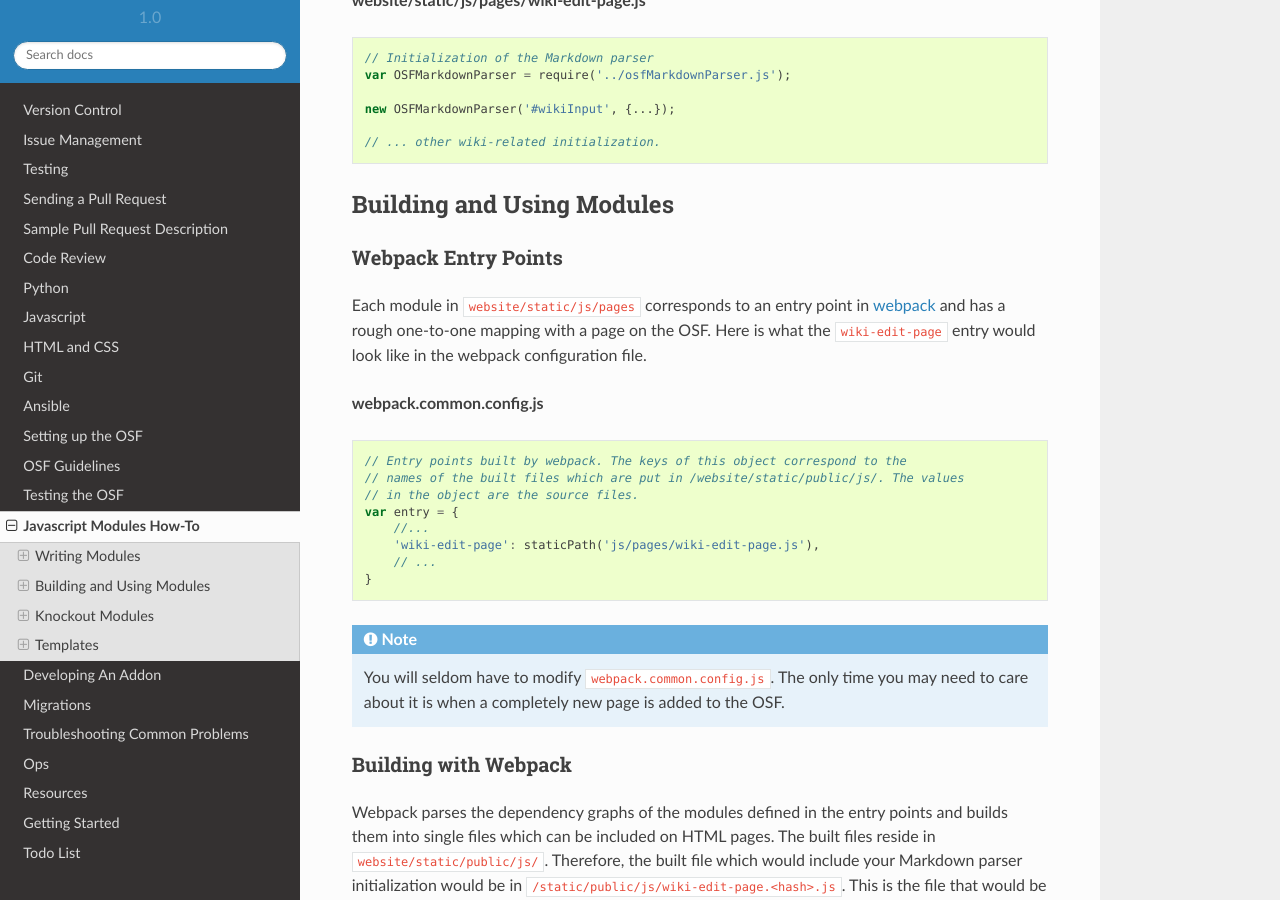
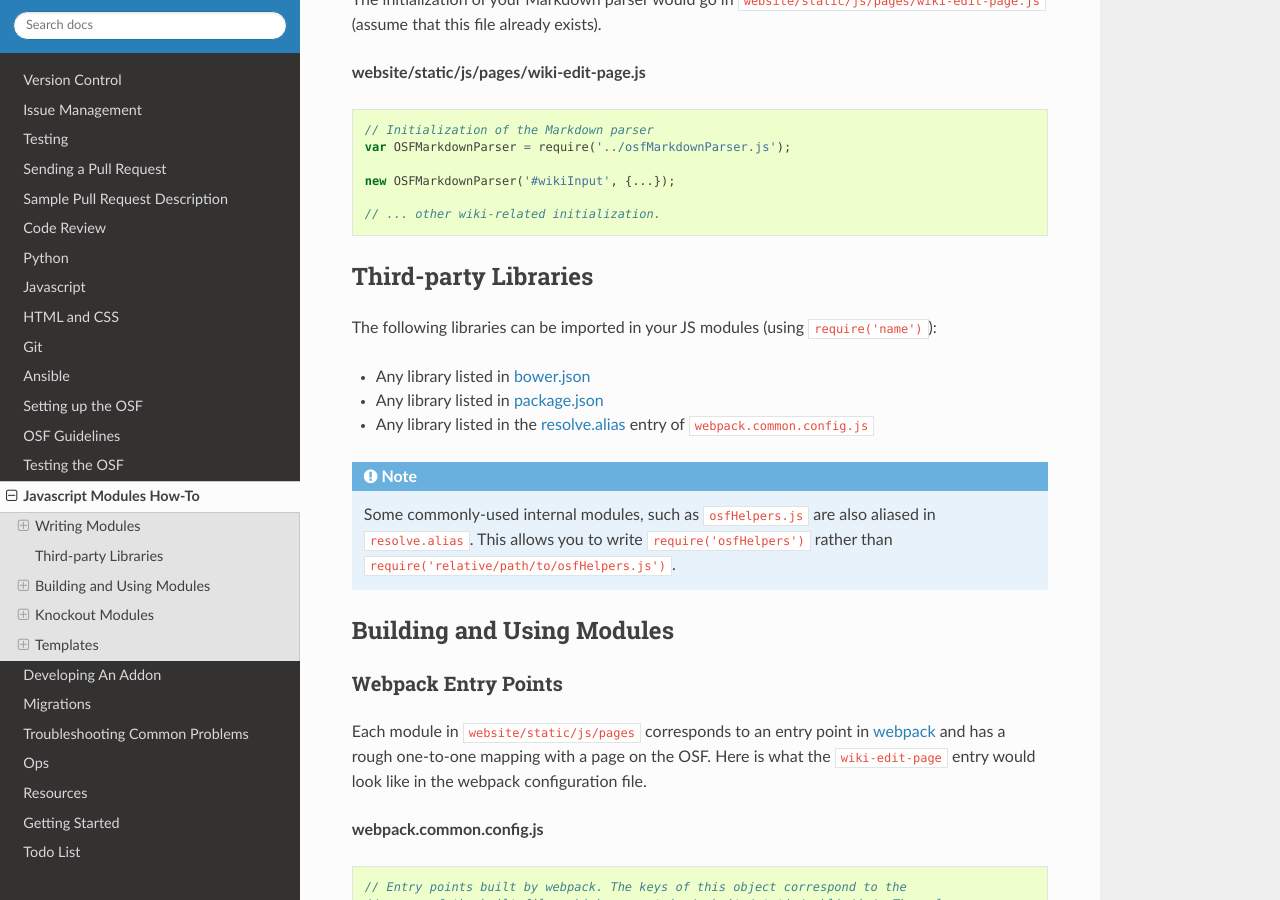
Before and after one commit to CenterForOpenScience/COSDev, a Sphinx documentation site: the page built from docs/osf/js_modules.rst, in a window 1280 px wide and 900 px high, scrolled down 1181 px. Built offline with Sphinx 7.4.7 and the Read the Docs theme 2.0.0, drawn with Linux system fonts in a browser that asks for light colours; some of the changed text lies outside the part shown.

Commit message:
Add section on 3rd-party libs

```diff
--- a/docs/osf/js_modules.rst
+++ b/docs/osf/js_modules.rst
@@ -2,6 +2,8 @@
 
 Javascript Modules How-To
 =========================
+
+This section describes how to write Javascript modules for the OSF, use `webpack <https://webpack.github.io/docs/>`_ to build assets, and include built assets in HTML.
 
 Writing Modules
 ***************
@@ -65,6 +67,21 @@ The initialization of your Markdown parser would go in ``website/static/js/pages
     new OSFMarkdownParser('#wikiInput', {...});
 
     // ... other wiki-related initialization.
+
+Third-party Libraries
+*********************
+
+The following libraries can be imported in your JS modules (using ``require('name')``):
+
+- Any library listed in `bower.json <https://github.com/CenterForOpenScience/osf.io/blob/develop/bower.json>`_
+- Any library listed in `package.json <https://github.com/CenterForOpenScience/osf.io/blob/develop/package.json>`_
+- Any library listed in the `resolve.alias <https://github.com/CenterForOpenScience/osf.io/blob/d504cefa315d00f4dce3c6ca4310ad3d4e126987/webpack.common.config.js#L77-103>`_ entry of ``webpack.common.config.js``
+
+
+.. note::
+
+    Some commonly-used internal modules, such as ``osfHelpers.js`` are also aliased in ``resolve.alias``. This allows you to write ``require('osfHelpers')`` rather than ``require('relative/path/to/osfHelpers.js')``.
+
 
 Building and Using Modules
 **************************
@@ -266,7 +283,7 @@ Knockout Module Template
     'use strict';
     var ko = require('knockout');
 
-    var $osf = require('osf-helpers');
+    var $osf = require('osfHelpers');
 
     function ViewModel(url) {
         var self = this;
```
